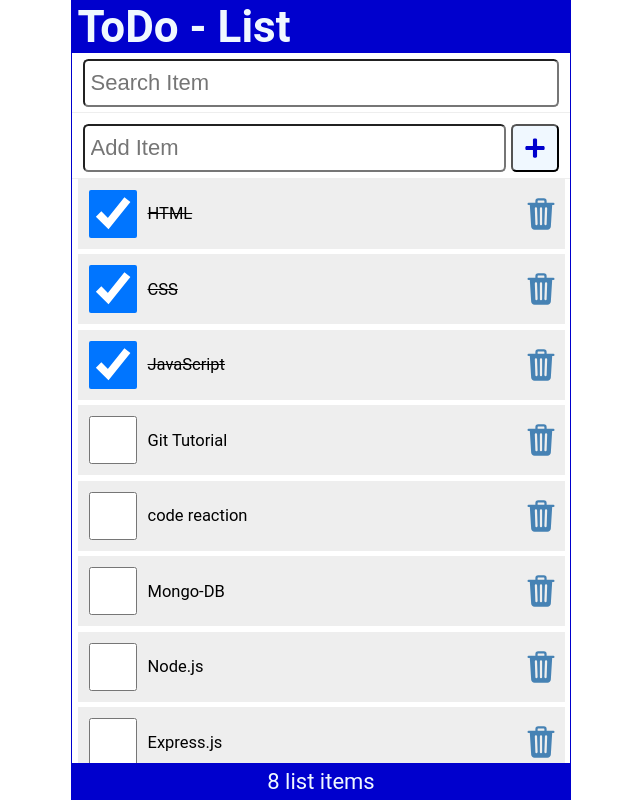
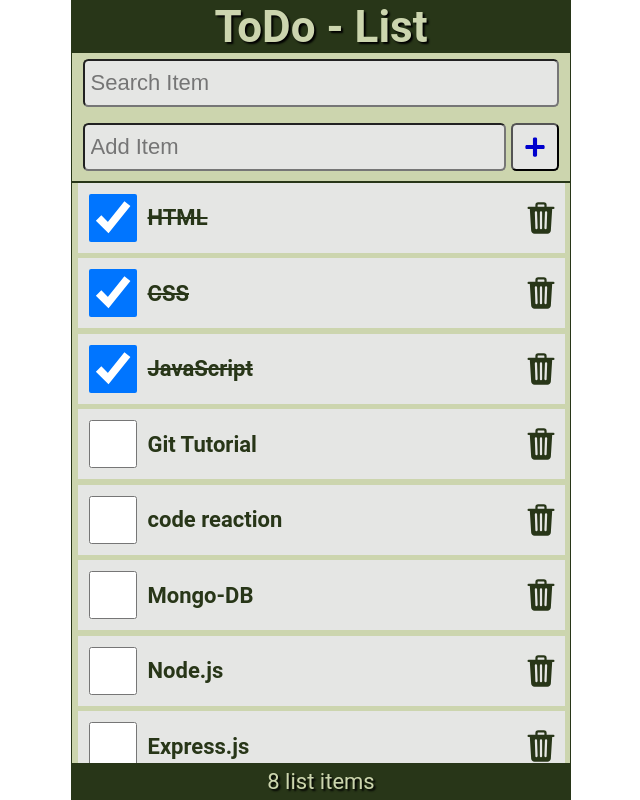
Before and after one commit to Naflan-MNM/To-Do-List, a React (Create React App) app: page / in a window 1280 px wide. Shown: the whole page, without its empty margins (319-959 px from the left). Built offline with nearby package versions, Linux system fonts and the light colour scheme; data requests are answered from the project's data file.

Commit message:
all the app components styles are updated

```diff
--- a/src/index.css
+++ b/src/index.css
@@ -19,7 +19,14 @@ body {
 }
 /* reset end */
 
-
+:root{
+  --PRIMARY-COLOR:mediumblue;
+  --SECONDARY-COLOR:#283618;
+  --COLOR-3:#606c38;
+  --COLOR-4:#fefae0;
+  --COLOR-5:#ccd5ae;
+  --COLOR-6:#dda15e;
+}
 .App {
   display: flex;
   flex-direction: column;
@@ -28,19 +35,22 @@ body {
   height: 100vh;
   width: 100%;
   max-width: 500px;
-  border: 1px solid mediumblue;
+  border: 1px solid var(--SECONDARY-COLOR);
   margin: auto;
+  background-color: var(--COLOR-5);
 }
-
+/* Heading styles */
 header {
   width: 100%;
   padding: 0 0.25em;
-  background-color: mediumblue;
-  color: aliceblue;
+  background-color: var(--SECONDARY-COLOR);
+  color: var(--COLOR-5);
   display: flex;
-  justify-content: space-between;
+  justify-content:center;
   align-items: center;
+  text-shadow: 2px 2px 2px black;
 }
+/* end heading */
 
 main {
   width: 100%;
@@ -52,14 +62,17 @@ main {
   overflow-y: auto;
 }
 
+/*start footer styles*/
 footer {
   width: 100%;
   padding: 0.25em;
-  background-color: mediumblue;
-  color: aliceblue;
+  background-color:  var(--SECONDARY-COLOR);
+  color: var(--COLOR-5);
   display: grid;
   place-content: center;
+  text-shadow: 2px 2px 2px black;
 }
+/*end footer styles*/
 
 ul {
   width: 100%;
@@ -77,7 +90,7 @@ ul li::before {
   align-items: center;
   padding: 0.5rem 0 0.5rem 0.5rem;
   margin: 0.25rem 0;
-  background-color: #eee;
+  background-color: #e5e6e4;
 }
 
 .item:first-child {
@@ -94,24 +107,26 @@ ul li::before {
   min-height: 48px;
   cursor: pointer;
   margin-right: 0.5rem;
-  color: green !important;
 }
 
 .item input[type="checkbox"]:focus + label {
   text-decoration: underline;
+  text-underline-offset: 3px ;
 }
 
 .item > label {
-  font-size: 0.75rem;
+  font-size: 1rem;
   flex-grow: 1;
+  font-weight: bold;
+  color: var(--SECONDARY-COLOR);
 }
-
+/* trash icon styles */
 .item svg {
   width: 48px;
   min-width: 48px;
   height: 36px;
   font-size: 1rem;
-  color: steelblue;
+  color: var(--SECONDARY-COLOR);
   cursor: pointer;
 }
 
@@ -120,14 +135,16 @@ ul li::before {
   color: red;
   outline: none;
 }
+/* end trash */
 
+/* adding items styles */
 .addForm {
   width: 100%;
   display: flex;
   justify-content: flex-start;
   margin: 0.5rem 0 0;
-  padding: 0 0.5rem 0.25rem;
-  border-bottom: 1px solid #eee;
+  padding: 0 0.5rem 0.45rem;
+  border-bottom: 2px solid var(--SECONDARY-COLOR);
 }
 
 .addForm label {
@@ -144,15 +161,18 @@ ul li::before {
   border-radius: 0.25rem;
   margin-right: 0.25rem;
   outline: none;
+  background-color: #e5e6e4;
 }
+/* end additems */
 
+/* button styles */
 button {
   height: 48px;
   min-width: 48px;
   border-radius: 0.25rem;
   padding: 0.5rem;
   font-size: 1rem;
-  background-color: aliceblue;
+  background-color: #e5e6e4;
   color: mediumblue;
   cursor: pointer;
 }
@@ -160,17 +180,18 @@ button {
 button:focus,
 button:hover {
   color: white;
-  background-color: limegreen;
+  background-color: var(--SECONDARY-COLOR);
   outline: none;
 }
+/* end button */
 
+/* styles for searchtitems */
 .searchForm {
   width: 100%;
   display: flex;
   justify-content: flex-start;
   margin: 0.25rem 0 0;
   padding: 0 0.5rem 0.25rem;
-  border-bottom: 1px solid #eee;
 }
 
 .searchForm label {
@@ -186,4 +207,5 @@ button:hover {
   padding: 0.25rem;
   border-radius: 0.25rem;
   outline: none;
+  background-color:#e5e6e4;
 }
```
